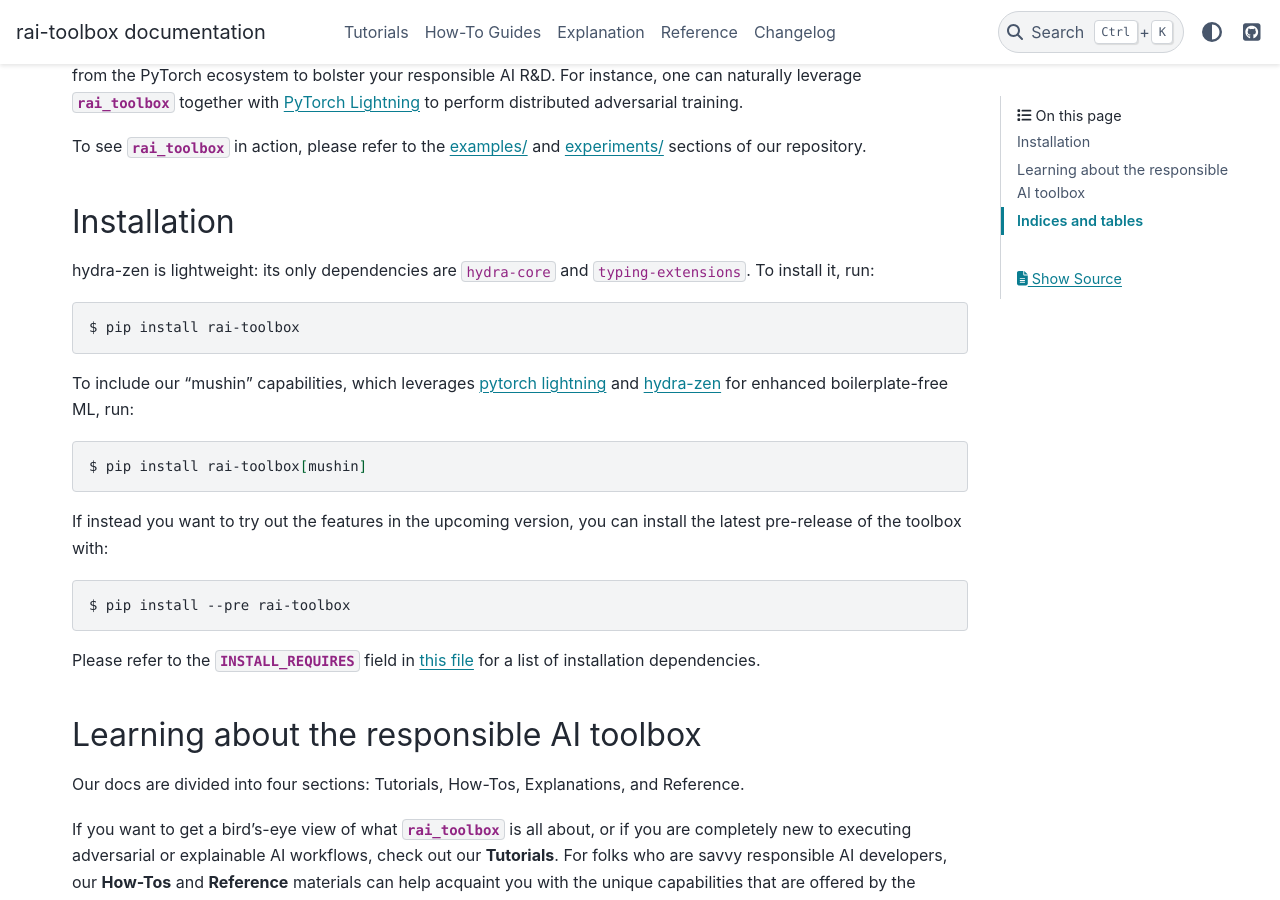
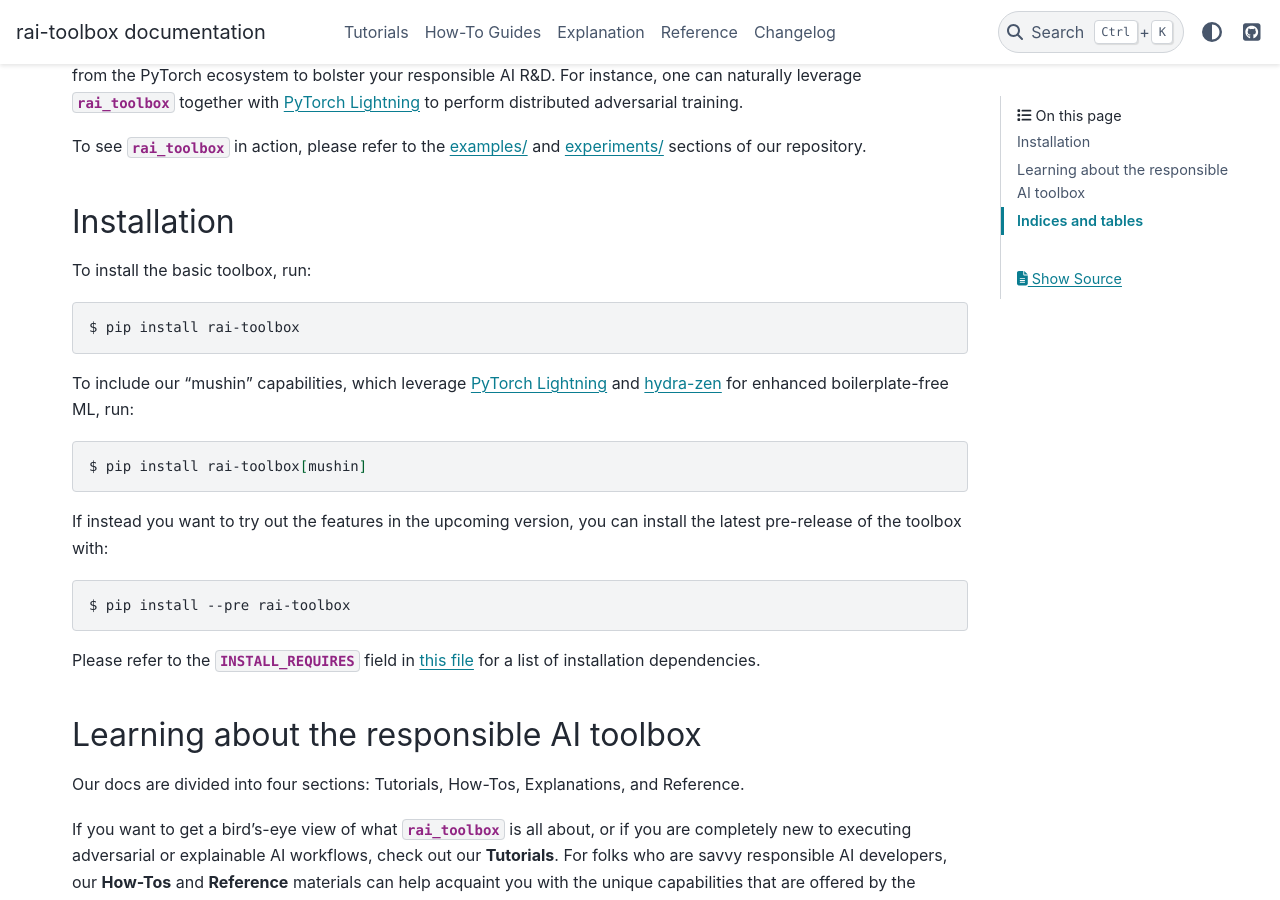
Before and after one commit to mit-ll-responsible-ai/responsible-ai-toolbox, a Sphinx documentation site: the page built from docs/source/index.rst, in a window 1280 px wide and 900 px high, scrolled down 462 px. Built offline with Sphinx 7.4.7 and the PyData theme 0.15.4, drawn with Linux system fonts in a browser that asks for light colours; pages that are not in the unit, such as notebooks, are missing from menus.

Commit message:
small edits to README and index.rst

```diff
--- a/docs/source/index.rst
+++ b/docs/source/index.rst
@@ -28,15 +28,14 @@ and `experiments/ <https://github.com/mit-ll-responsible-ai/responsible-ai-toolb
 Installation
 ============
 
-hydra-zen is lightweight: its only dependencies are ``hydra-core`` and
-``typing-extensions``. To install it, run:
+To install the basic toolbox, run:
 
 .. code:: console
 
    $ pip install rai-toolbox
 
 
-To include our "mushin" capabilities, which leverages `pytorch lightning <https://www.pytorchlightning.ai/>`_
+To include our "mushin" capabilities, which leverage `PyTorch Lightning <https://www.pytorchlightning.ai/>`_
 and `hydra-zen <https://github.com/mit-ll-responsible-ai/hydra-zen>`_ for enhanced boilerplate-free ML, run:
 
 .. code:: console
```
Also changed, not shown: README.md (+4 -3 lines).
